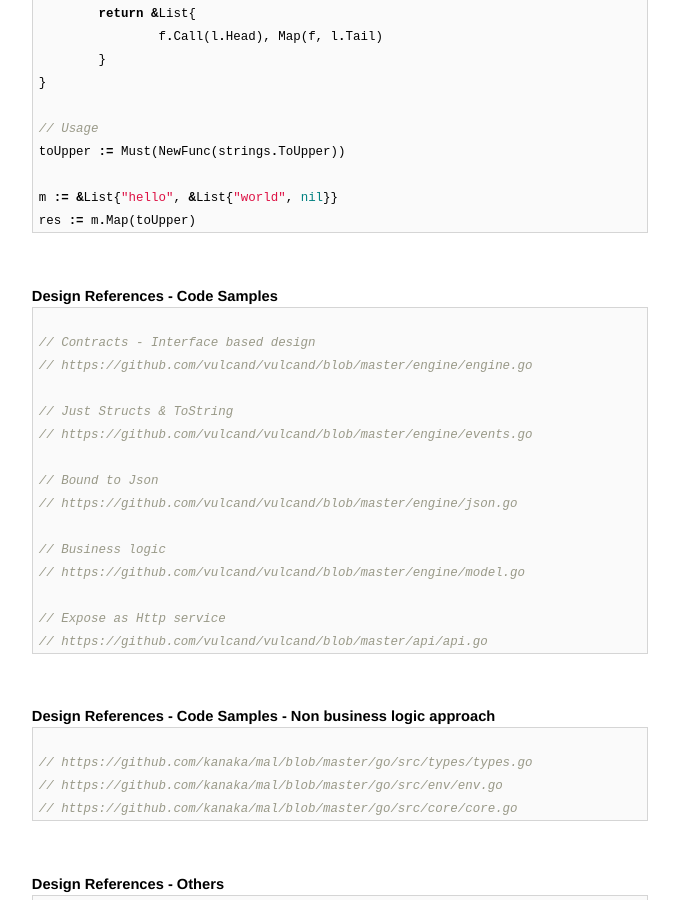
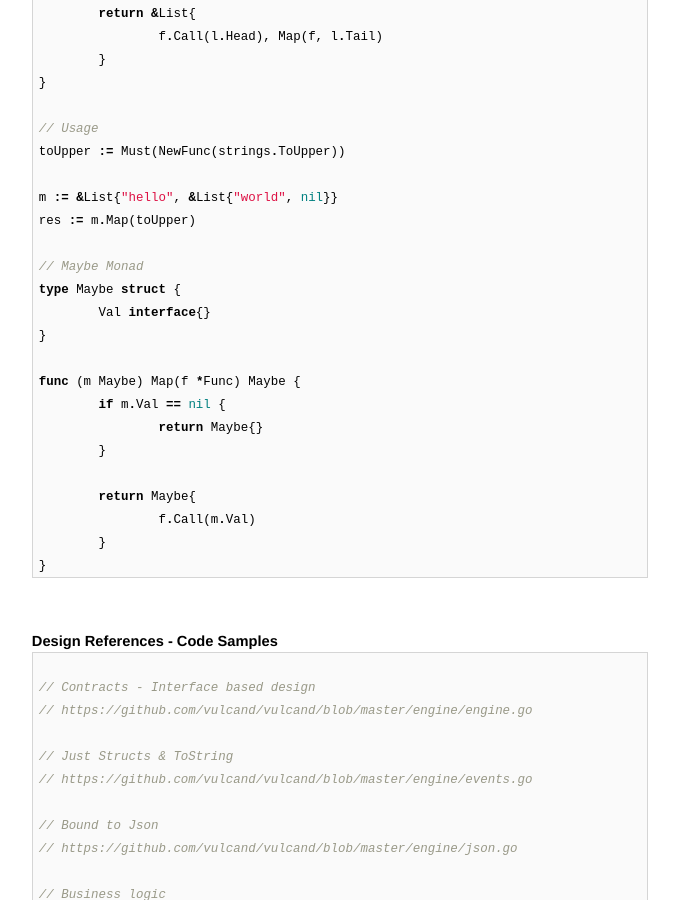
Before and after one commit to AmitKumarDas/amitkumardas.github.io, a Jekyll site: the page built from _posts/2016-07-14-my-golang-refresher.md, in a window 1280 px wide and 900 px high, scrolled down 5022 px. Shown: the whole window, without its empty margins (300-979 px from the left). Built offline with Jekyll 4.4.1, drawn with Linux system fonts in a browser that asks for light colours.

Commit message:
Update 2016-07-14-my-golang-refresher.md

````diff
--- a/_posts/2016-07-14-my-golang-refresher.md
+++ b/_posts/2016-07-14-my-golang-refresher.md
@@ -249,6 +249,21 @@ toUpper := Must(NewFunc(strings.ToUpper))
 
 m := &List{"hello", &List{"world", nil}}
 res := m.Map(toUpper)
+
+// Maybe Monad
+type Maybe struct {
+	Val interface{}
+}
+
+func (m Maybe) Map(f *Func) Maybe {
+	if m.Val == nil {
+		return Maybe{}
+	}
+
+	return Maybe{
+		f.Call(m.Val)
+	}
+}
 ```
 
 <br />
````
